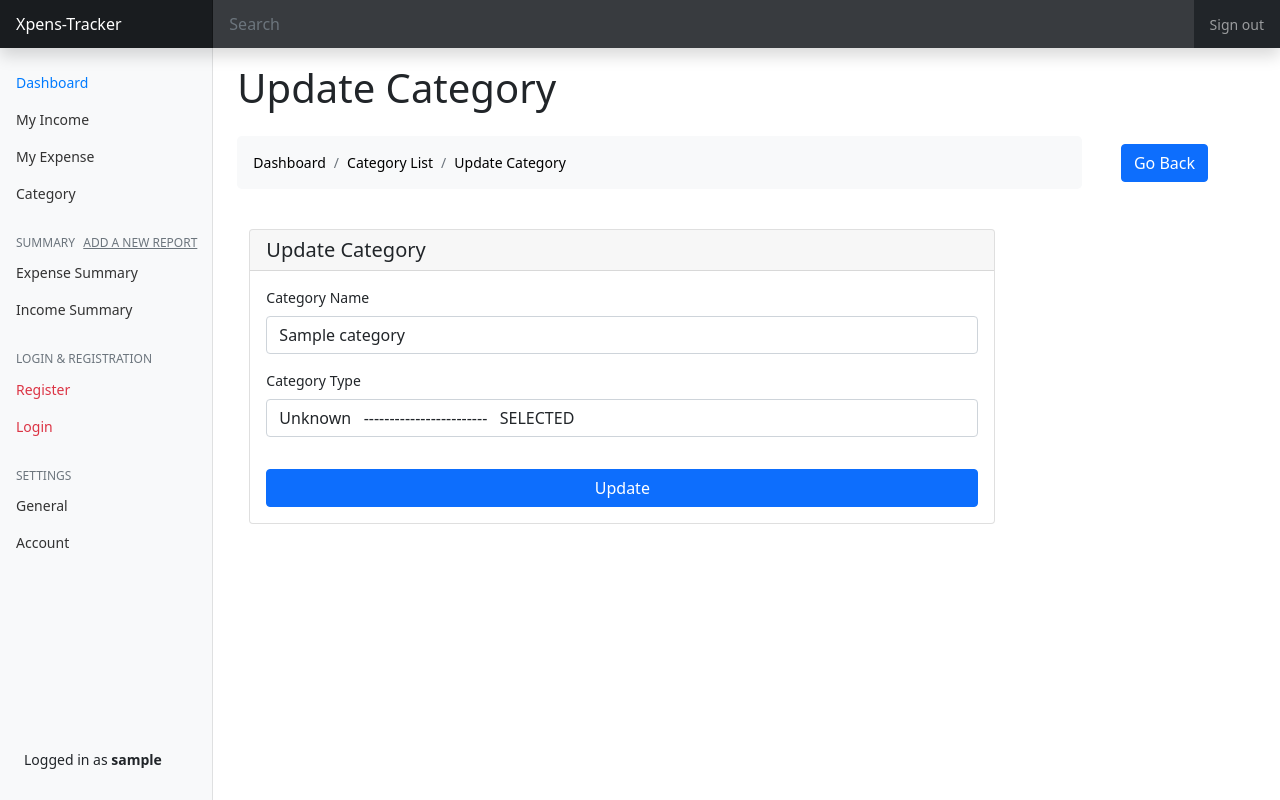
After one commit to Ashraf840/Xpens-Tracker, a Django app: page /update-category/1/ in a window 1280 px wide. The commit adds this page. Run offline with Django 3.2, Linux system fonts and the light colour scheme; a user stored in the database is signed in; tables that the repository leaves empty hold one stand-in row (values such as "Sample post"); some libraries are stand-ins or nearby versions.

Commit message:
Edit Category Functionality

```diff
--- a/expensesapp/urls.py
+++ b/expensesapp/urls.py
@@ -9,6 +9,8 @@ urlpatterns = [
     path('add-expense/', views.addExpense, name='createNewExpense'),
     path('update-expense/<int:id>/', views.updateExpense, name='updateExpense'),
     path('delete-expense/<int:id>/', views.deleteExpense, name='deleteExpense'),
+
     path('category-list/', views.categoryList, name='categorylist'),
     path('add-category/', views.addCategory, name='createNewCategory'),
+    path('update-category/<int:id>/', views.updateCategory, name='updateCategory'),
 ]
--- a/expensesapp/views.py
+++ b/expensesapp/views.py
@@ -86,7 +86,7 @@ def updateExpense(request, id):
 
         if not amount:
             messages.error(request, 'Amount is required')
-            return render(request, 'expensesapp/editExpense.html/', context)    # don't need to add id in the URL, the context is getting populated using 'amount', 'category', 'description', 'expenseDate' from the variables after POST req.
+            return render(request, 'expensesapp/editExpense.html/', context)    # don't need to add 'id' in the URL, the context is getting populated using 'amount', 'category', 'description', 'expenseDate' from the variables after POST req.
         else:
             # push update every objects of the 'Expense' django-model  (items)
             expenseItem.amount = amount
@@ -154,8 +154,41 @@ def addCategory(request):
             Category.objects.create(name=CateName, owner=user, categorytype=CateType)
             messages.info(request, 'New category added successfully')
             return redirect('expensesApp:createNewCategory')
-        # import pdb
-        # pdb.set_trace()
+
+    return render(request, 'expensesapp/createCategory.html', context)
 
 
-    return render(request, 'expensesapp/createCategory.html', context)
+
+@login_required(login_url='authenticationApp:login')
+def updateCategory(request, id):
+    user = request.user
+    category = Category.objects.get(pk=id)
+    cate_types = {
+        'Income':'Income',
+        'Expense':'Expense',
+    }
+
+    context = {
+        'title':"Update Category",
+        'category':category,
+        'cate_types':cate_types,
+    }
+
+    if request.method == 'POST':
+        cateName = request.POST['cateName']
+        cateType = request.POST['cateType']
+
+        if not cateName:
+            messages.error(request, 'Category name is required')
+            return render(request, 'expensesapp/editCategory.html/', context)    # don't need to add 'id' in the URL, the context is getting populated using 'cateName', 'cateType' from the variables after POST req.
+        else:
+            # push update every objects of the 'Category' django-model  (items)
+            category.name = cateName
+            category.categorytype = cateType
+
+            category.save()
+
+            messages.info(request, 'Category updated successfully')
+            return redirect('expensesApp:categorylist')   # redirect to category-list
+
+    return render(request, 'expensesapp/editCategory.html', context)
--- a/templates/expensesapp/categoryList.html
+++ b/templates/expensesapp/categoryList.html
@@ -70,7 +70,7 @@
                             <div class="row">
                                 <div class="col">
                                     <span class="fntawesomeIcon" style="position:relative; left:75px;">
-                                        <a href="#" style="color:black;"><i class="fa fa-edit"></i></a>
+                                        <a href="{% url 'expensesApp:updateCategory' categoriesIncm.id %}" style="color:black;"><i class="fa fa-edit"></i></a>
                                     </span>
                                 </div>
                             </div>
@@ -100,7 +100,7 @@
                             <div class="row justify-content-center">
                                 <div class="col">
                                     <span class="fntawesomeIcon" style="position:relative; left:75px;">
-                                        <a href="#" style="color:black;"><i class="fa fa-edit"></i></a>
+                                        <a href="{% url 'expensesApp:updateCategory' categoriesExpns.id %}" style="color:black;"><i class="fa fa-edit"></i></a>
                                     </span>
                                 </div>
                             </div>
--- /dev/null
+++ b/templates/expensesapp/editCategory.html
@@ -0,0 +1,81 @@
+<!DOCTYPE html>
+
+{% extends 'base.html' %}
+
+{% block title %} {{ title }} {% endblock %}
+
+
+{% block stylesheet %}
+<style>
+
+    #breadAnchor1, #breadAnchor2, #breadAnchor3{
+        text-decoration: none;
+        color: black;
+        transition: .1s ease-in;
+    }
+    #breadAnchor1:hover, #breadAnchor2:hover{
+        text-decoration: underline;
+        color: black;
+        font-weight: 700;
+    }
+
+</style>
+{% endblock %}
+
+
+
+{% block content %}
+
+    <h1>Update Category</h1>
+
+    <div class="row d-flex align-items-center">
+        <div class="col-md-10">
+            <nav aria-label="breadcrumb" class="bg-light mt-3 rounded-3">
+                <ol class="breadcrumb p-3">
+                  <li class="breadcrumb-item"><a id="breadAnchor1" href="{% url 'expensesApp:home' %}">Dashboard</a></li>
+                  <li class="breadcrumb-item" aria-current="page"><a id="breadAnchor2" href="{% url 'expensesApp:categorylist' %}">Category List</a></li>
+                  <li class="breadcrumb-item active" aria-current="page"><a id="breadAnchor3" href="">Update Category</a></li>
+                </ol>
+            </nav>
+        </div>
+
+        <div class="col-md-2 d-flex justify-content-end">
+            <a class="btn btn-primary me-5" href="{% url 'expensesApp:categorylist' %}">Go Back</a>
+        </div>
+    </div>
+
+    <div class="container" style="padding-bottom: 50px;">
+        <div class="row d-flex justify-content-start mt-4">
+            <div class="col-md-9 p-0">
+                <div class="card p-0">
+                    <h5 class="card-header width-100">Update Category</h5>
+                    <div class="card-body">
+                        <form action="" method="POST">
+                            {% csrf_token %}
+                            <div class="mb-3">
+                                <label for="cateName" class="form-label">Category Name</label>
+                                <input type="text" class="form-control" id="cateName" name="cateName" value="{{ category.name }}"/>
+                            </div>
+                            <div class="mb-3">
+                                <label for="cateType" class="form-label">Category Type</label>
+                                <select class="form-control" id="cateType" name="cateType">
+                                    <option value="{{ category.categorytype }}">
+                                        {{ category.categorytype }}
+                                        &nbsp; ------------------------ &nbsp;
+                                        SELECTED
+                                    </option>
+                                    {% for cateTypes in cate_types %}
+                                        <option value="{{ cateTypes }}"> {{ cateTypes }} </option>
+                                    {% endfor %}
+                                </select>
+                            </div>
+                            <button type="submit" class="btn btn-primary w-100 mt-3">Update</button>
+                        </form>
+                    </div>
+                </div>
+            </div>
+            <div class="col-md-3"></div>
+        </div>
+    </div>
+
+{% endblock %}
```
